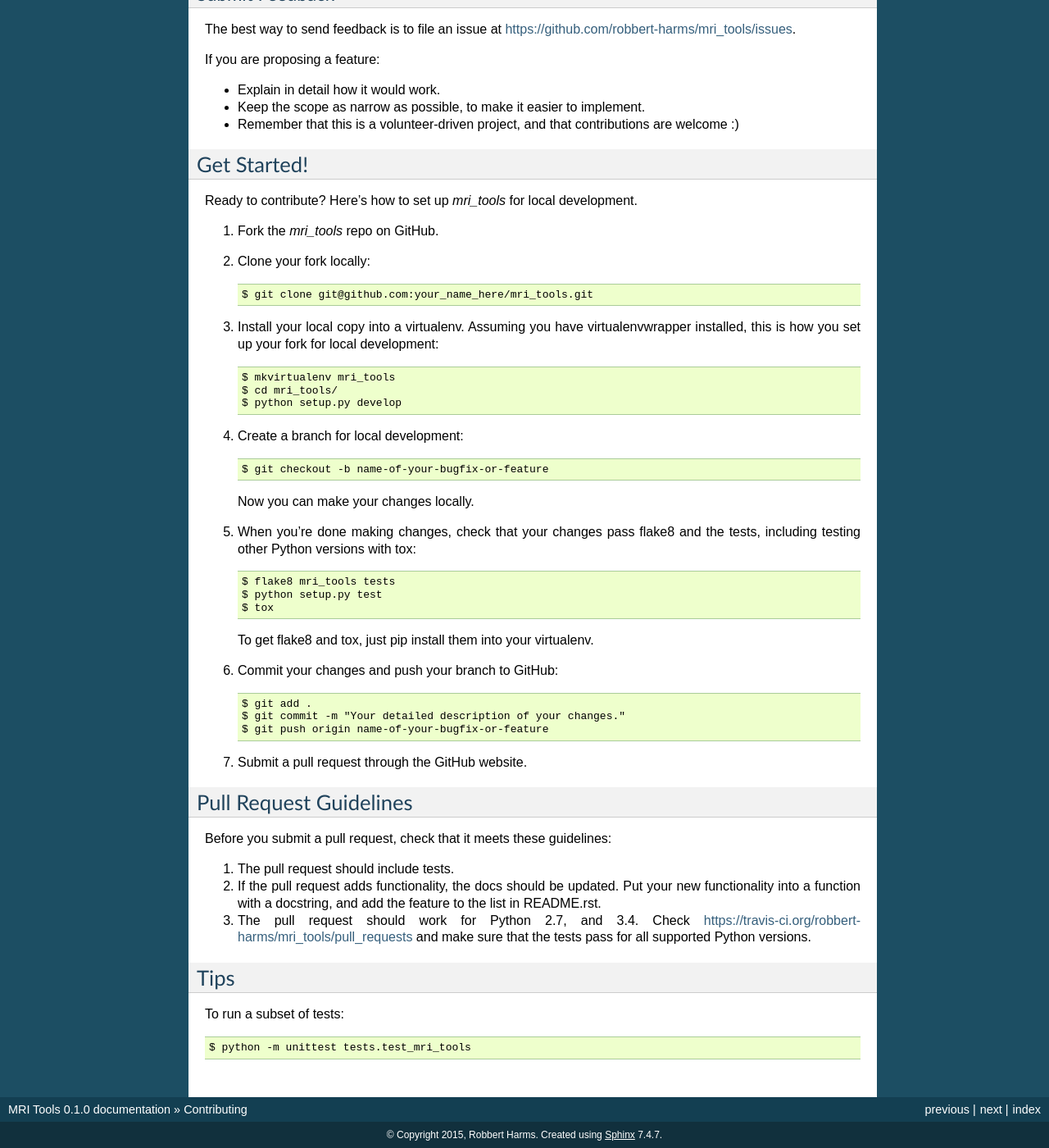
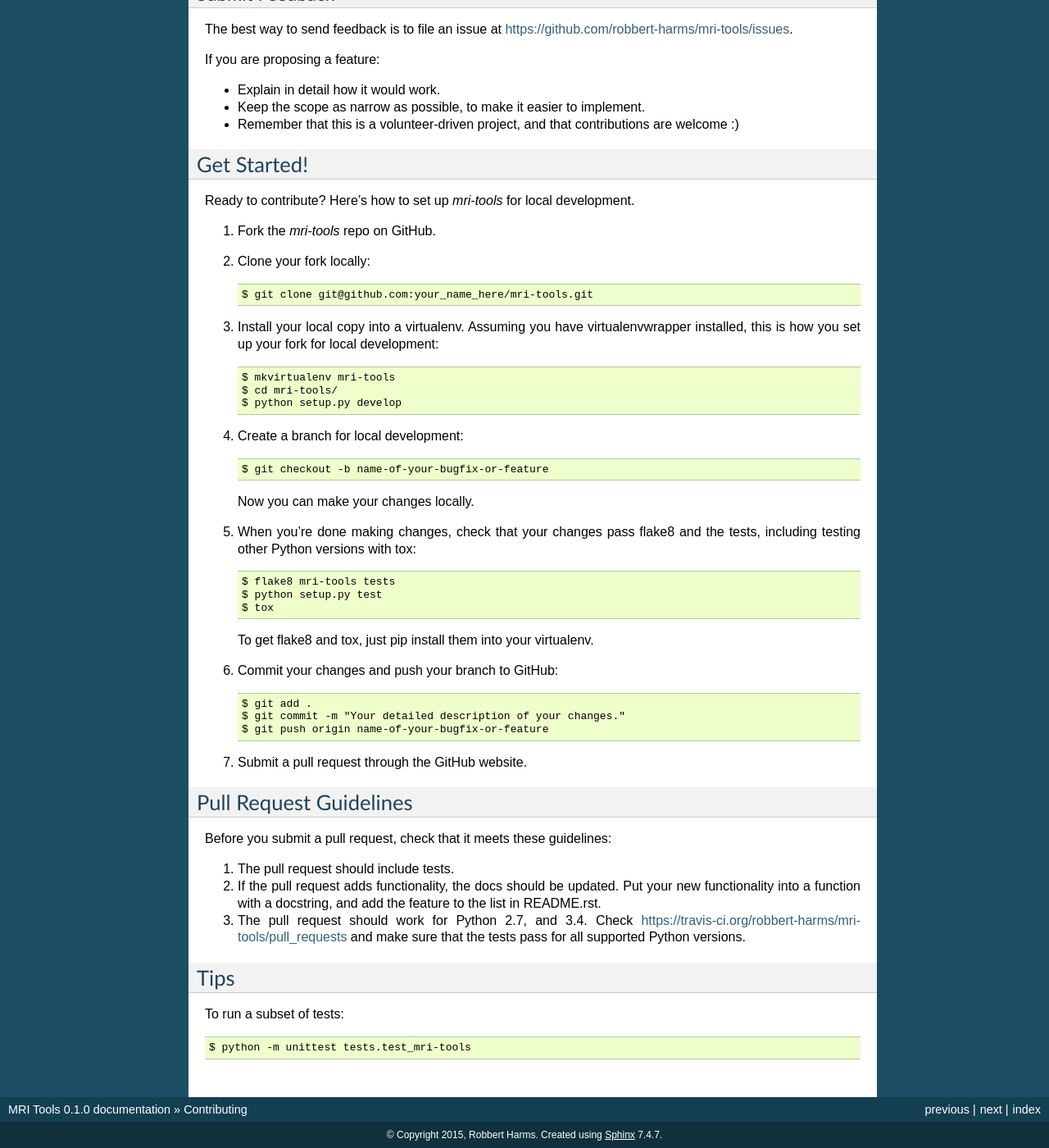
Before and after one commit to movermeyer/mri-tools, a Sphinx documentation site: the page built from docs/contributing.rst, in a window 1280 px wide and 1400 px high, scrolled down 791 px. Shown: the whole window at 82% size. Built offline with Sphinx 7.4.7, drawn with Linux system fonts in a browser that asks for light colours; some of the changed text lies outside the part shown.

Commit message:
Some changes to the skeleton

```diff
--- a/CONTRIBUTING.rst
+++ b/CONTRIBUTING.rst
@@ -13,7 +13,7 @@ Types of Contributions
 Report Bugs
 ~~~~~~~~~~~
 
-Report bugs at https://github.com/robbert-harms/mri_tools/issues.
+Report bugs at https://github.com/robbert-harms/mri-tools/issues.
 
 If you are reporting a bug, please include:
 
@@ -43,7 +43,7 @@ articles, and such.
 Submit Feedback
 ~~~~~~~~~~~~~~~
 
-The best way to send feedback is to file an issue at https://github.com/robbert-harms/mri_tools/issues.
+The best way to send feedback is to file an issue at https://github.com/robbert-harms/mri-tools/issues.
 
 If you are proposing a feature:
 
@@ -55,17 +55,17 @@ If you are proposing a feature:
 Get Started!
 ------------
 
-Ready to contribute? Here's how to set up `mri_tools` for local development.
+Ready to contribute? Here's how to set up `mri-tools` for local development.
 
-1. Fork the `mri_tools` repo on GitHub.
+1. Fork the `mri-tools` repo on GitHub.
 2. Clone your fork locally::
 
-    $ git clone git@github.com:your_name_here/mri_tools.git
+    $ git clone git@github.com:your_name_here/mri-tools.git
 
 3. Install your local copy into a virtualenv. Assuming you have virtualenvwrapper installed, this is how you set up your fork for local development::
 
-    $ mkvirtualenv mri_tools
-    $ cd mri_tools/
+    $ mkvirtualenv mri-tools
+    $ cd mri-tools/
     $ python setup.py develop
 
 4. Create a branch for local development::
@@ -76,7 +76,7 @@ Ready to contribute? Here's how to set up `mri_tools` for local development.
 
 5. When you're done making changes, check that your changes pass flake8 and the tests, including testing other Python versions with tox::
 
-    $ flake8 mri_tools tests
+    $ flake8 mri-tools tests
     $ python setup.py test
     $ tox
 
@@ -100,7 +100,7 @@ Before you submit a pull request, check that it meets these guidelines:
    your new functionality into a function with a docstring, and add the
    feature to the list in README.rst.
 3. The pull request should work for Python 2.7, and 3.4. Check
-   https://travis-ci.org/robbert-harms/mri_tools/pull_requests
+   https://travis-ci.org/robbert-harms/mri-tools/pull_requests
    and make sure that the tests pass for all supported Python versions.
 
 Tips
@@ -108,4 +108,4 @@ Tips
 
 To run a subset of tests::
 
-    $ python -m unittest tests.test_mri_tools
+    $ python -m unittest tests.test_mri-tools
--- a/docs/conf.py
+++ b/docs/conf.py
@@ -1,7 +1,7 @@
 #!/usr/bin/env python
 # -*- coding: utf-8 -*-
 #
-# mri_tools documentation build configuration file, created by
+# mri-tools documentation build configuration file, created by
 # sphinx-quickstart on Tue Jul  9 22:26:36 2013.
 #
 # This file is execfile()d with the current directory set to its
--- a/docs/index.rst
+++ b/docs/index.rst
@@ -1,4 +1,4 @@
-.. mri_tools documentation master file, created by
+.. mri-tools documentation master file, created by
    sphinx-quickstart on Tue Jul  9 22:26:36 2013.
    You can adapt this file completely to your liking, but it should at least
    contain the root `toctree` directive.
--- a/docs/installation.rst
+++ b/docs/installation.rst
@@ -4,9 +4,9 @@ Installation
 
 At the command line::
 
-    $ easy_install mri_tools
+    $ easy_install mri-tools
 
 Or, if you have virtualenvwrapper installed::
 
-    $ mkvirtualenv mri_tools
-    $ pip install mri_tools
+    $ mkvirtualenv mri-tools
+    $ pip install mri-tools
--- a/setup.py
+++ b/setup.py
@@ -22,17 +22,17 @@ exec(compile(version_file_contents, "mri_tools/__init__.py", "exec"), ver_dic)
 setup(
     name="mri_tools",
     version=ver_dic["VERSION"],
-    description="Various tools for MRI related work",
+    description="Various tools for MRI related work.",
     long_description=readme + "\n\n" + history,
     author="Robbert Harms",
     author_email="robbert.harms@maastrichtuniversity.nl",
-    url="https://github.com/robbert-harms/mri_tools",
+    url="https://github.com/robbert-harms/mri-tools",
     packages=find_packages(),
     include_package_data=True,
     install_requires=requirements,
     license="BSD 3-Clause",
     zip_safe=False,
-    keywords="mri_tools",
+    keywords="mri-tools",
     classifiers=[
         "Environment :: Console",
         "Intended Audience :: Developers",
```
Also changed, not shown: README.rst (+6 -6 lines), 1 other file.
